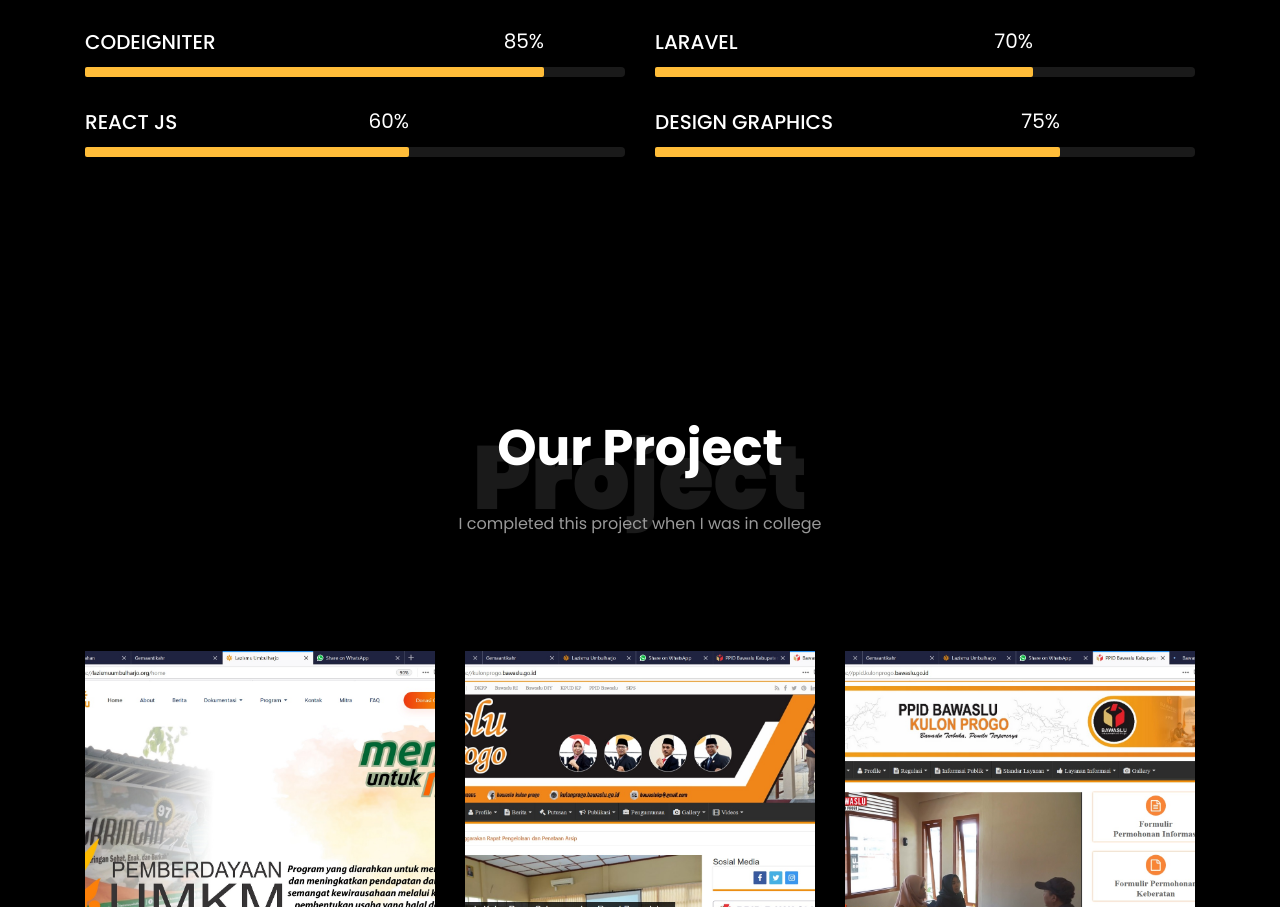
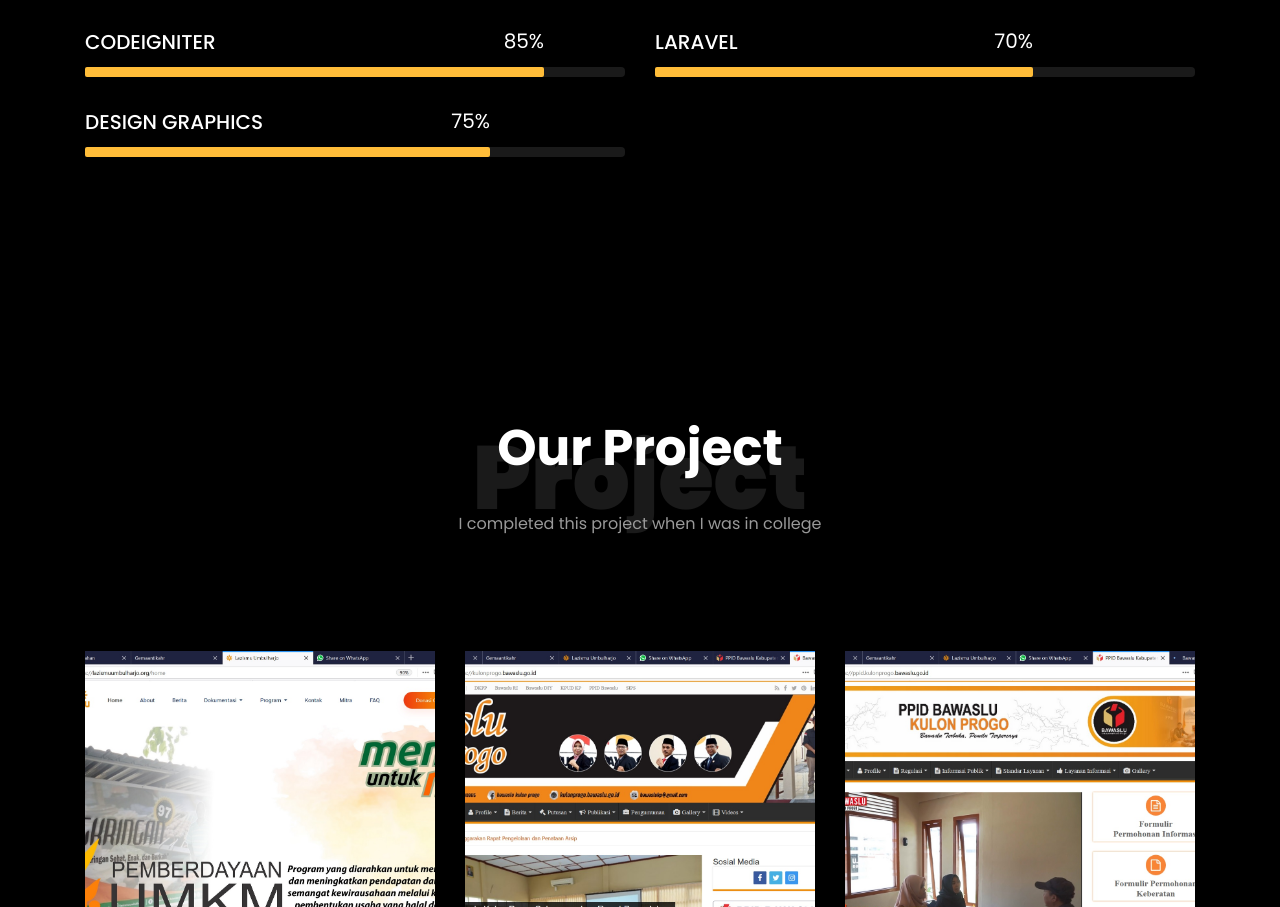
Before and after one commit to muhnashir/muhnashir.github.io, a plain HTML site: page index.html in a window 1280 px wide. Shown: the part 3457-4364 px from the top of the page. Drawn offline with Linux system fonts and the light colour scheme; files whose address does not match are found by name.

Commit message:
tambah cv

```diff
--- a/index.html
+++ b/index.html
@@ -371,7 +371,7 @@
 							</div>
 						</div>
 					</div>
-					<div class="col-md-6 animate-box">
+					<!-- <div class="col-md-6 animate-box">
 						<div class="progress-wrap ftco-animate">
 							<h3>REACT JS</h3>
 							<div class="progress">
@@ -381,7 +381,7 @@
 							  	</div>
 							</div>
 						</div>
-					</div>
+					</div> -->
 					<div class="col-md-6 animate-box">
 						<div class="progress-wrap ftco-animate">
 							<h3>DESIGN GRAPHICS</h3>
```
Also changed, not shown: 1 other file.
